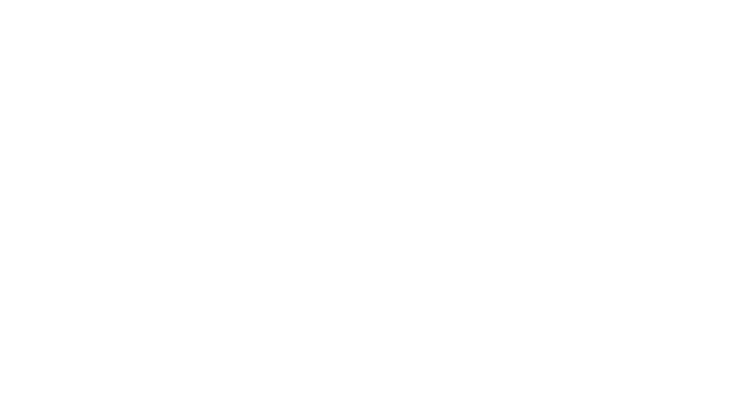
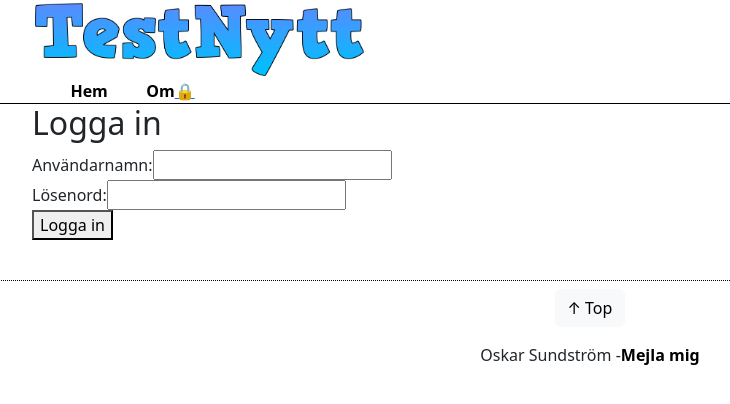
Before and after one commit to osundstrom/Moment3React, a React (Vite) app: page /login in a window 1280 px wide. Before the commit this address had no page. Shown: the top 404 px of the page, without its empty margins (50-780 px from the left). Built offline with nearby package versions, Linux system fonts and the light colour scheme.

Commit message:
lagt till inlogg, secret path med cookie token, hämtar all artiklar i secret. ny logo

```diff
--- a/package.json
+++ b/package.json
@@ -12,12 +12,14 @@
   "dependencies": {
     "@types/bootstrap": "^5.2.10",
     "bootstrap": "^5.3.3",
+    "js-cookie": "^3.0.5",
     "react": "^19.0.0",
     "react-dom": "^19.0.0",
     "react-router-dom": "^6.30.0"
   },
   "devDependencies": {
     "@eslint/js": "^9.21.0",
+    "@types/js-cookie": "^3.0.6",
     "@types/react": "^19.0.10",
     "@types/react-dom": "^19.0.4",
     "@vitejs/plugin-react": "^4.3.4",
--- a/src/Footer.css
+++ b/src/Footer.css
@@ -12,6 +12,14 @@
     margin-top: 2vh;
 }
 
+.topButt{
+    width: fit-content;
+    margin-top: 1vh;
+}
+
+footer div{
+    text-align: center;
+}
 
 .Pfooter a{
     color: black;
@@ -19,6 +27,7 @@
     font-weight: 600;
 }
 
+
 .Pfooter a:hover{
     text-decoration: underline;
 
--- a/src/Header.css
+++ b/src/Header.css
@@ -22,9 +22,15 @@
 
 #aButt{
     text-decoration: none;
-    color: white;
+    color: #000000;
     margin-left: 3vw;
     font-weight: 900;
     padding-bottom: 1em;
-    text-shadow: -1px -1px 0 black,1px -1px 0 black,-1px  1px 0 black,1px  1px 0 black;
+    /*text-shadow: -1px -1px 0 #000000,1px -1px 0 #000000,-1px  1px 0 #000000,1px  1px 0 #000000;*/
+
 }
+
+#aButt:hover{
+    text-decoration: underline;
+    color: rgba(2, 100, 190, 0.589);
+}
--- /dev/null
+++ b/src/Pages/Login.tsx
@@ -0,0 +1,77 @@
+import { useState } from "react";
+import Cookies from "js-cookie";
+import { useNavigate } from "react-router-dom";
+//import "../Login.css";
+
+
+const Login = () => {
+        //states
+    const [username, setUsername] = useState<string>("");
+    const [password, setPassword] = useState<string>("");
+    const [error, setError] = useState<string | null>(null);
+
+    const navigate = useNavigate();
+
+    const openLogin = () => {
+
+    }
+
+
+    const fetchLogin = async (e: React.FormEvent) => {
+        e.preventDefault();
+        try {
+        const response = await fetch("http://localhost:3000/login", {
+            method: "POST",
+            headers: {"Content-Type": "application/json"},
+
+            body: JSON.stringify({
+                username, password }),
+        })
+
+        const data = await response.json();
+
+        if (!response.ok) {
+            throw new Error(data.error);
+        }else {
+
+            Cookies.set("token", data.recivedToken.token, {expires: 1, secure: true});
+            console.log(data.token)
+            navigate("/Secret");
+
+        }} catch(error: any) {
+            setError(error)
+        }
+    }
+
+    return (
+        <div className="container">
+            <h2>Logga in</h2>
+            <form onSubmit={fetchLogin}>
+                <div className="form-group">
+                    <label htmlFor="username">Användarnamn:</label>
+                    <input
+                        type="text"
+                        id="username"
+                        value={username}
+                        onChange={(e) => setUsername(e.target.value)}
+                    />
+                </div>
+                <div className="form-group">
+                    <label htmlFor="password">Lösenord:</label>
+                    <input
+                        type="password"
+                        id="password"
+                        value={password}
+                        onChange={(e) => setPassword(e.target.value)}
+                    />
+                </div>
+                {error && <p className="error-text">{error}</p>}
+                <button type="submit">Logga in</button>
+            </form>
+        </div>
+    );
+
+
+}
+
+export default Login;
--- /dev/null
+++ b/src/Pages/Secret.tsx
@@ -0,0 +1,91 @@
+import { useState, useEffect } from "react";
+
+
+//-----------------Interface--------------------------------------------------------//
+
+interface OneArticle {
+    _id: string;
+    title: string;
+    description: string;
+    content: string;
+    author: string;
+    post_created: Date;
+    image: string;
+  }
+
+
+//-----------------Secret--------------------------------------------------//
+
+const Secret = () => {
+
+//----------------------------------States------------------------------------------//
+const [articles, setArticles] = useState<OneArticle[] | []>([]);
+const [loading, setLoading] = useState<boolean>(false);
+const [error, setError] = useState<string | null>(null);
+
+
+useEffect(() => {
+  fetchArticles();
+}, []);
+
+
+const fetchArticles = async () => {
+    try {
+      setLoading(true);
+
+      const response = await fetch("http://localhost:3000/article");
+      const data = await response.json();
+
+      if (!response.ok) {
+        throw new Error("kunde ej hämta artiklar");
+      }
+
+      setArticles(data);
+    } catch (error) {
+        console.log(error);
+        setError("Kan ej hämta artiklar")
+    } finally {
+      setLoading(false);
+    }
+  };
+
+
+
+
+
+
+
+//----------------------Return----------------------------------------------------//
+    return (
+        <div className="container overflow-hidden text-center">
+  <div className="row gx-5">
+    <div className="col">
+     <div className="p-3">{/*Lista alla artiklar*/}
+        <h5>Alla artiklar</h5>
+        {loading && <p>Läser in nyheter...</p>}
+        {error && <p>{error}</p>}
+        <div className="row g-4 m-3">
+              {articles.length > 0 ? (
+                articles.map((article) => (
+                  <div key={article._id} className="col-md-4">
+                    <p>{article.title}</p>
+                  </div>
+                ))
+              ) : (
+                <p>Inga artiklar tillgängliga.</p>
+              )}
+            </div>
+     </div>
+    </div>
+    <div className="col">
+      <div className="p-3">{/*Formulär för att lägga till artiklar*/}
+        <h5>Lägg till</h5>
+
+      </div>
+    </div>
+  </div>
+</div>
+    );
+};
+
+export default Secret;
--- /dev/null
+++ b/src/components/CheckCookie.tsx
@@ -0,0 +1,16 @@
+import { Navigate } from "react-router-dom";
+import Cookies from "js-cookie";
+import { ReactNode } from "react";
+
+const CheckCookie = ({children}: { children: ReactNode  }) => {
+    const token = Cookies.get("token");
+
+    if (!token) {
+        return <Navigate to="/login" replace />;
+
+    }
+
+    return children;
+};
+
+export default CheckCookie;
--- a/src/components/Footer.tsx
+++ b/src/components/Footer.tsx
@@ -4,10 +4,22 @@
 function Footer() {
 
 
+    const moveTop = () => {
+        window.scrollTo({
+            top: 0
+        });
+    };
+
+
     return (
         <>
             <footer>
+                <div>
+            <button onClick={moveTop} className="topButt btn btn-light">
+            &#8593;	Top
+            </button>
                 <p className="Pfooter">Oskar Sundström - <a href="mailto:ossu2300@student.miun.se">Mejla mig</a></p>
+                </div>
             </footer>
 
 
--- a/src/components/Header.tsx
+++ b/src/components/Header.tsx
@@ -18,6 +18,7 @@
                 <div className="container">
                 <Link id="aButt" to="/">Hem</Link>
                 <Link id="aButt" to="/Om">Om</Link>
+                <Link id="loginButt" to="/Login">&#128274;</Link>
                 </div>
 
             </nav>
--- a/src/main.tsx
+++ b/src/main.tsx
@@ -7,6 +7,9 @@
 import InfoArticle from "./components/InfoArticle";
 import About from "./Pages/About";
 import AllArticles from './components/AllArticles.tsx';
+import Login from './Pages/Login.tsx';
+import Secret from './Pages/Secret.tsx';
+import CheckCookie from './components/CheckCookie.tsx';
 
 
 createRoot(document.getElementById('root')!).render(
@@ -16,8 +19,17 @@
             <Route path="/" element={<App />}>
             <Route index element={<AllArticles />} />
             <Route path="/articles/:id" element={<InfoArticle />} />
-            <Route path="om" element={<About />} />
+            <Route path="/om" element={<About />} />
+            <Route path="/login" element={<Login />} />
+            <Route
+                  path="/secret" element={
+                    <CheckCookie>
+                      <Secret />
+                    </CheckCookie>
+                  }
+                />
             </Route>
+
         </Routes>
     </BrowserRouter>
   </StrictMode>
```
Also changed, not shown: public/faktaflowLogo.png, 1 other file (tests, documents, lock files or other folders).
